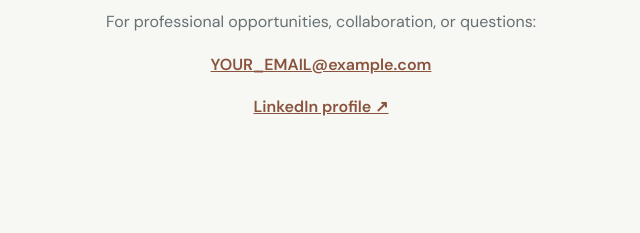
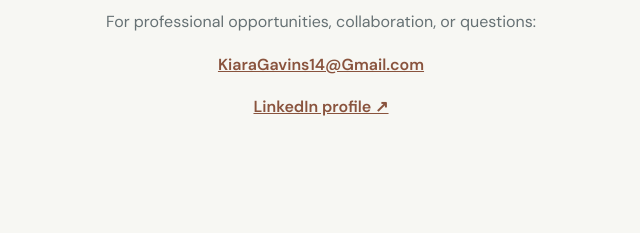
Before and after one commit to KiaraGavins/data-analytics-portfolio, a plain HTML site: page about.html in a window 1280 px wide. Shown: the part 1143-1376 px from the top of the page, 319-959 px from the left. Drawn offline with nearby package versions, Linux system fonts and the light colour scheme.

Commit message:
Update email address in contact section

```diff
--- a/about.html
+++ b/about.html
@@ -55,7 +55,7 @@
       <h2>Let’s connect.</h2>
       <p>For professional opportunities, collaboration, or questions:</p>
       <!-- Replace these placeholders with your real contact details before publishing. -->
-      <p><a href="mailto:Kiaragavins14@gamil.com">YOUR_EMAIL@example.com</a></p>
+      <p><a href="mailto:Kiaragavins14@gamil.com">KiaraGavins14@Gmail.com</a></p>
       <p><a href="https://www.linkedin.com/in/kiara-gavins-854172201/" target="_blank" rel="noopener noreferrer">LinkedIn profile ↗</a></p>
     </section>
   </main>
```
